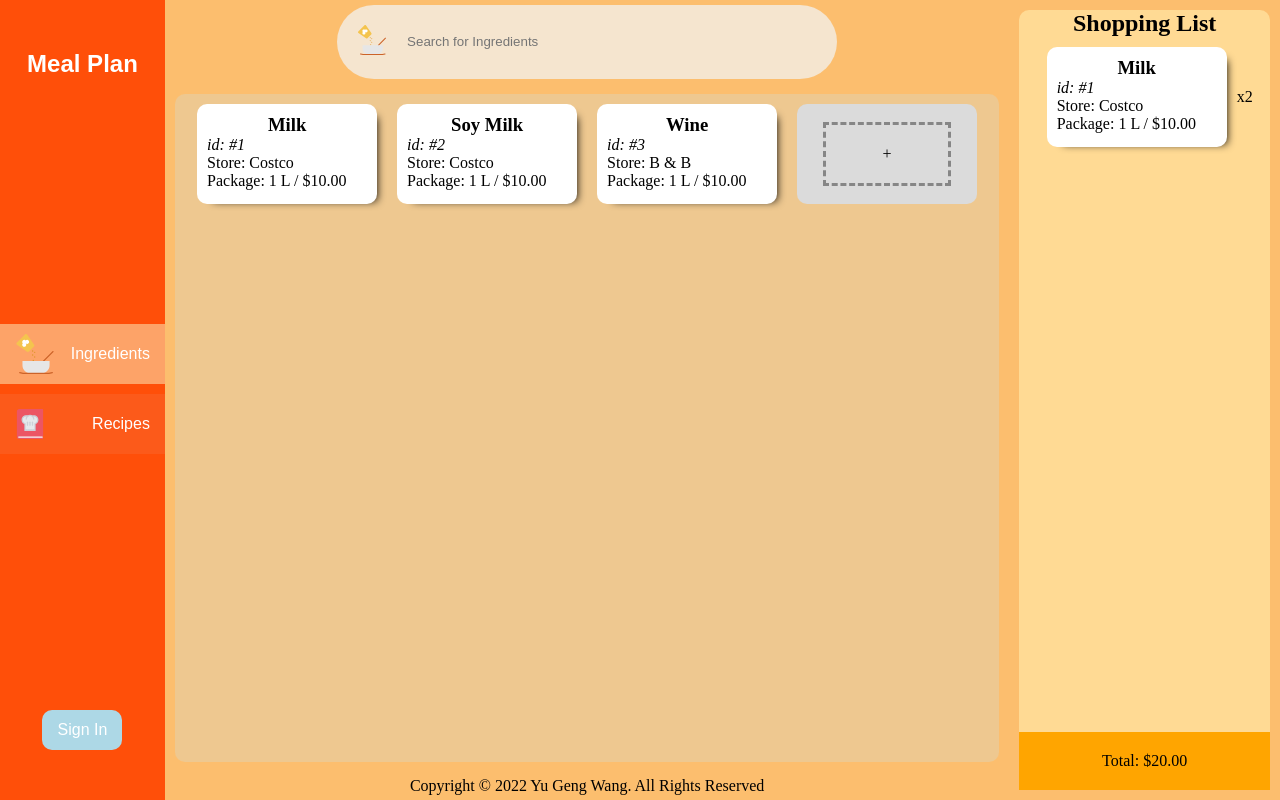
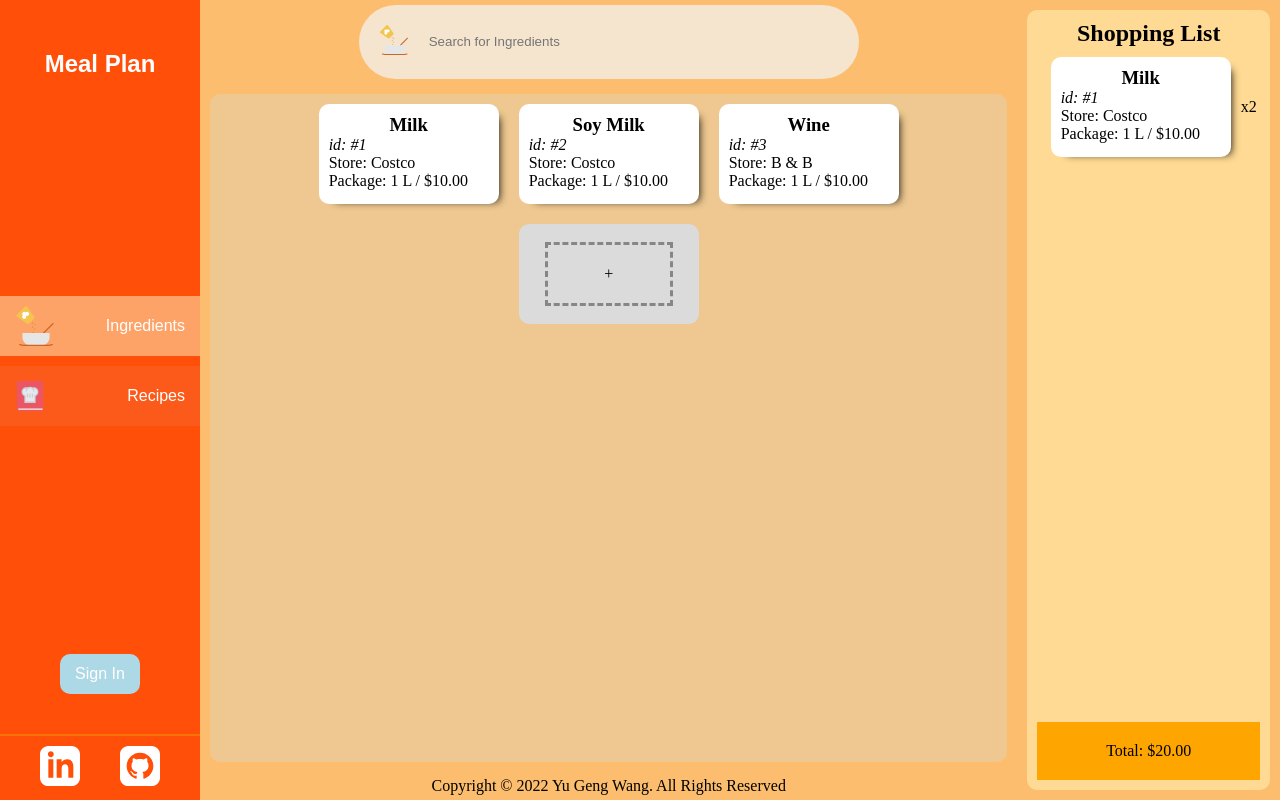
Before and after one commit to mtwangyugeng/meal-plan, a Svelte app: page / in a window 1280 px wide. Built offline with nearby package versions, Linux system fonts and the light colour scheme.

Commit message:
left bar css update

```diff
--- /dev/null
+++ b/src/assets/GithubIcon.svelte
@@ -0,0 +1,3 @@
+<svg xmlns="http://www.w3.org/2000/svg" width="24" height="24" viewBox="0 0 24 24">
+    <path fill="white" d="M19 0h-14c-2.761 0-5 2.239-5 5v14c0 2.761 2.239 5 5 5h14c2.762 0 5-2.239 5-5v-14c0-2.761-2.238-5-5-5zm-4.466 19.59c-.405.078-.534-.171-.534-.384v-2.195c0-.747-.262-1.233-.55-1.481 1.782-.198 3.654-.875 3.654-3.947 0-.874-.312-1.588-.823-2.147.082-.202.356-1.016-.079-2.117 0 0-.671-.215-2.198.82-.64-.18-1.324-.267-2.004-.271-.68.003-1.364.091-2.003.269-1.528-1.035-2.2-.82-2.2-.82-.434 1.102-.16 1.915-.077 2.118-.512.56-.824 1.273-.824 2.147 0 3.064 1.867 3.751 3.645 3.954-.229.2-.436.552-.508 1.07-.457.204-1.614.557-2.328-.666 0 0-.423-.768-1.227-.825 0 0-.78-.01-.055.487 0 0 .525.246.889 1.17 0 0 .463 1.428 2.688.944v1.489c0 .211-.129.459-.528.385-3.18-1.057-5.472-4.056-5.472-7.59 0-4.419 3.582-8 8-8s8 3.581 8 8c0 3.533-2.289 6.531-5.466 7.59z"/>
+</svg>
--- /dev/null
+++ b/src/assets/LinkedInIcon.svelte
@@ -0,0 +1,4 @@
+<svg xmlns="http://www.w3.org/2000/svg" width="24" height="24" viewBox="0 0 24 24">
+    <title>LinkedIn</title>
+    <path fill="white" d="M19 0h-14c-2.761 0-5 2.239-5 5v14c0 2.761 2.239 5 5 5h14c2.762 0 5-2.239 5-5v-14c0-2.761-2.238-5-5-5zm-11 19h-3v-11h3v11zm-1.5-12.268c-.966 0-1.75-.79-1.75-1.764s.784-1.764 1.75-1.764 1.75.79 1.75 1.764-.783 1.764-1.75 1.764zm13.5 12.268h-3v-5.604c0-3.368-4-3.113-4 0v5.604h-3v-11h3v1.765c1.396-2.586 7-2.777 7 2.476v6.759z"/>
+</svg>
--- /dev/null
+++ b/src/layouts/LeftBar/Connections.svelte
@@ -0,0 +1,54 @@
+<script>
+import GithubIcon from "$src/assets/GithubIcon.svelte";
+import LinkedInIcon from "$src/assets/LinkedInIcon.svelte";
+
+</script>
+
+<div class="Connections">
+    <hr />
+    <section>
+        <span class="LinkedIn">
+            <LinkedInIcon />
+        </span>
+        <span class="Github">
+            <GithubIcon />
+        </span>
+    </section>
+</div>
+
+<style>
+    span {
+        cursor: pointer;
+    }
+    .LinkedIn:hover :global(path){
+        transition: fill 0.2s;
+        fill: rgb(57, 57, 189);
+    }
+    .Github:hover :global(path){
+        transition: fill 0.2s;
+        fill: rgb(0, 0, 0);
+    }
+
+    .Connections {
+        width: 100%;
+    }
+
+    section {
+        width: 100%;
+        padding: 10px 40px;
+        display: flex;
+        justify-content: space-between;
+        align-items: center;
+        /* background-color: green */
+    }
+
+    hr {
+        width: 100%;
+        border: 1px solid rgb(248, 115, 7);
+    }
+
+    section :global(svg) {
+        height: 40px;
+        width: 40px;
+    }
+</style>
--- a/src/layouts/LeftBar/LeftBar.svelte
+++ b/src/layouts/LeftBar/LeftBar.svelte
@@ -1,4 +1,5 @@
 <script>
+import Connections from "./Connections.svelte";
 import Tabs from "./Tabs.svelte";
 import User from "./User/User.svelte";
 
@@ -10,30 +11,42 @@ import User from "./User/User.svelte";
     <div class="container">
         <h1>Meal Plan</h1>
         <Tabs />
-        <User />
+        <span class="Bottom">
+            <User />
+            <Connections />
+        </span>
     </div>
 </div>
 
 <style>
+    .Bottom {
+        /* background-color: #fff; */
+        width: 100%;
+        display: flex;
+        flex-direction: column;
+        align-items: center;
+    }
+
     .LeftBar {
         /* display: flex;
         justify-content: center;
         align-items: center; */
         font-family: Arial, Helvetica, sans-serif;
         color: white;
+
     }
 
     .container {
         height: 100%;
-        width: 100%;
+        width: 200px;
         background-color: rgb(255, 79, 9);
         /* border-radius: 50px; */
         padding-top: 50px;
-        padding-bottom: 50px;
 
         display: flex;
         flex-direction: column;
         justify-content: space-between;
         align-items: center;
     }
+
 </style>
--- a/src/layouts/LeftBar/Tabs.svelte
+++ b/src/layouts/LeftBar/Tabs.svelte
@@ -50,7 +50,7 @@
         height: 30px;
     }
 
-    button:hover :global(svg) {
+    button:not(.active):hover :global(svg) {
         animation-name: shake;
         animation-duration: 100ms;
         animation-iteration-count: 2;
--- a/src/layouts/LeftBar/User/User.svelte
+++ b/src/layouts/LeftBar/User/User.svelte
@@ -23,6 +23,10 @@ import FormSignIn from "./FormSignIn.svelte";
 
 
 <style>
+    .User {
+        margin-bottom: 40px;
+    }
+
     .SignIn {
         width: 80px;
         height: 40px;
--- a/src/layouts/MainContainer.svelte
+++ b/src/layouts/MainContainer.svelte
@@ -29,10 +29,10 @@ import ShoppingList from "./ShoppingList/ShoppingList.svelte";
         width: 100%;
     }
 
-    section > :global(.LeftBar) {
-        /* background-color: grey; */
-        width: 250px;
-    }
+    /* section > :global(.LeftBar) {
+        background-color: grey;
+        width: 280px;
+    } */
 
     section > :global(.ShoppingList) {
         /* background-color: lightblue; */
--- a/src/layouts/ShoppingList/ShoppingList.svelte
+++ b/src/layouts/ShoppingList/ShoppingList.svelte
@@ -54,6 +54,7 @@ $: total = listItemValues.reduce((total, v)=>{
         padding: 10px;
     }
     .container {
+        padding: 10px;
         border-radius: 10px;
         display: flex;
         flex-direction: column;
```
